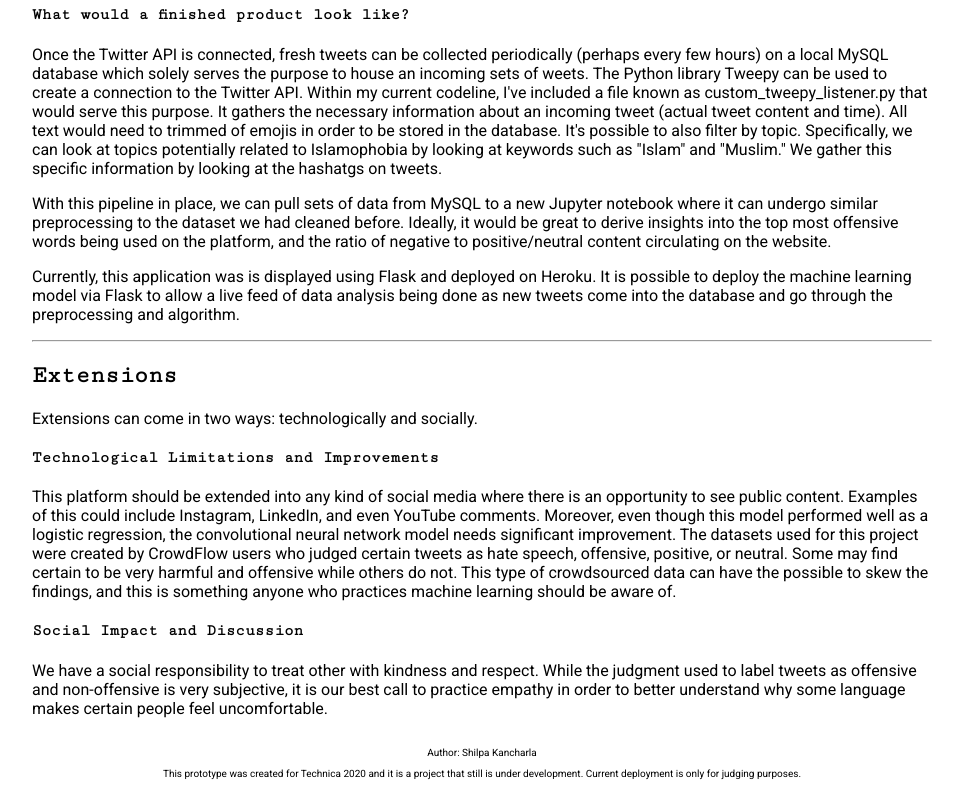
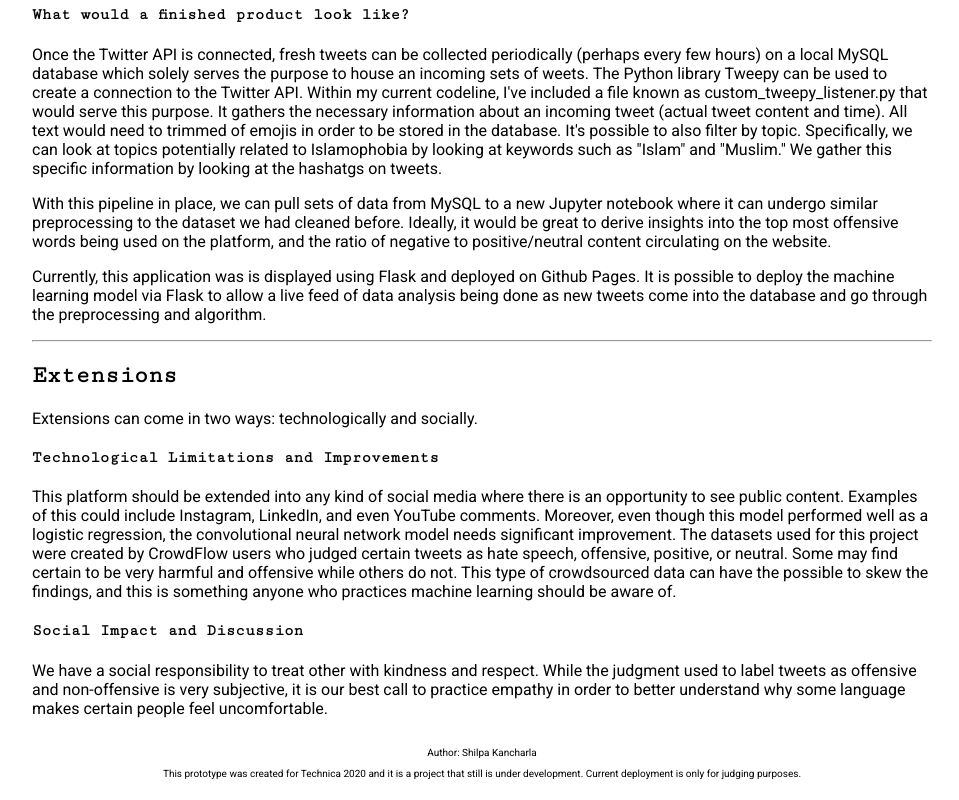
Before and after one commit to shilpakancharla/ml-flask-static-page, a plain HTML site: page index.html in a window 1280 px wide. Shown: the part 4323-5123 px from the top of the page, without its empty margins (158-1117 px from the left). Drawn offline with Linux system fonts and the light colour scheme.

Commit message:
Update index.html

```diff
--- a/index.html
+++ b/index.html
@@ -159,7 +159,7 @@
                 negative to positive/neutral content circulating on the website.
             </p>
             <p>
-                Currently, this application was is displayed using Flask and deployed on Heroku. It is possible to deploy the machine learning model via Flask to allow
+                Currently, this application was is displayed using Flask and deployed on Github Pages. It is possible to deploy the machine learning model via Flask to allow
                 a live feed of data analysis being done as new tweets come into the database and go through the preprocessing and algorithm.
             </p>
             <hr>
```
